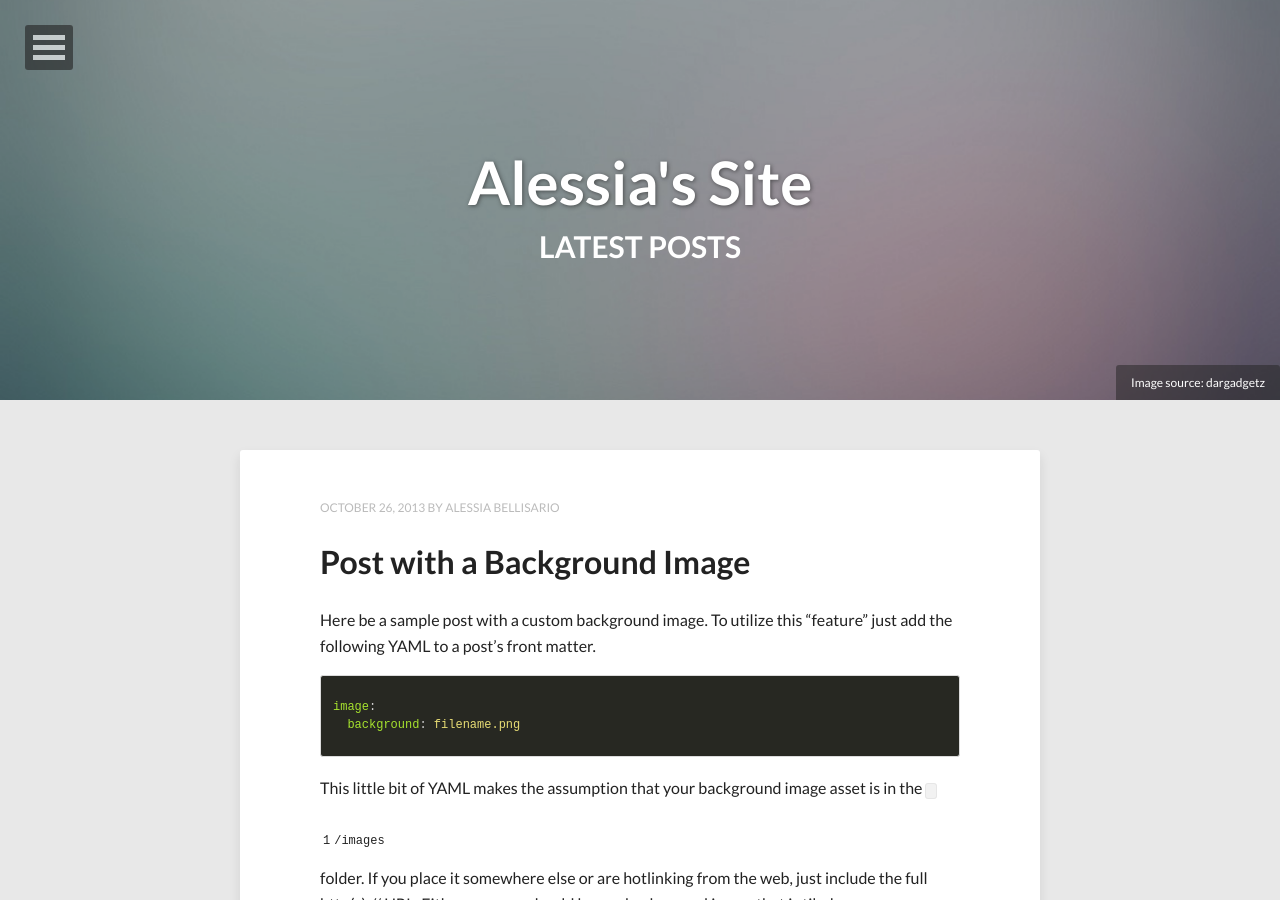
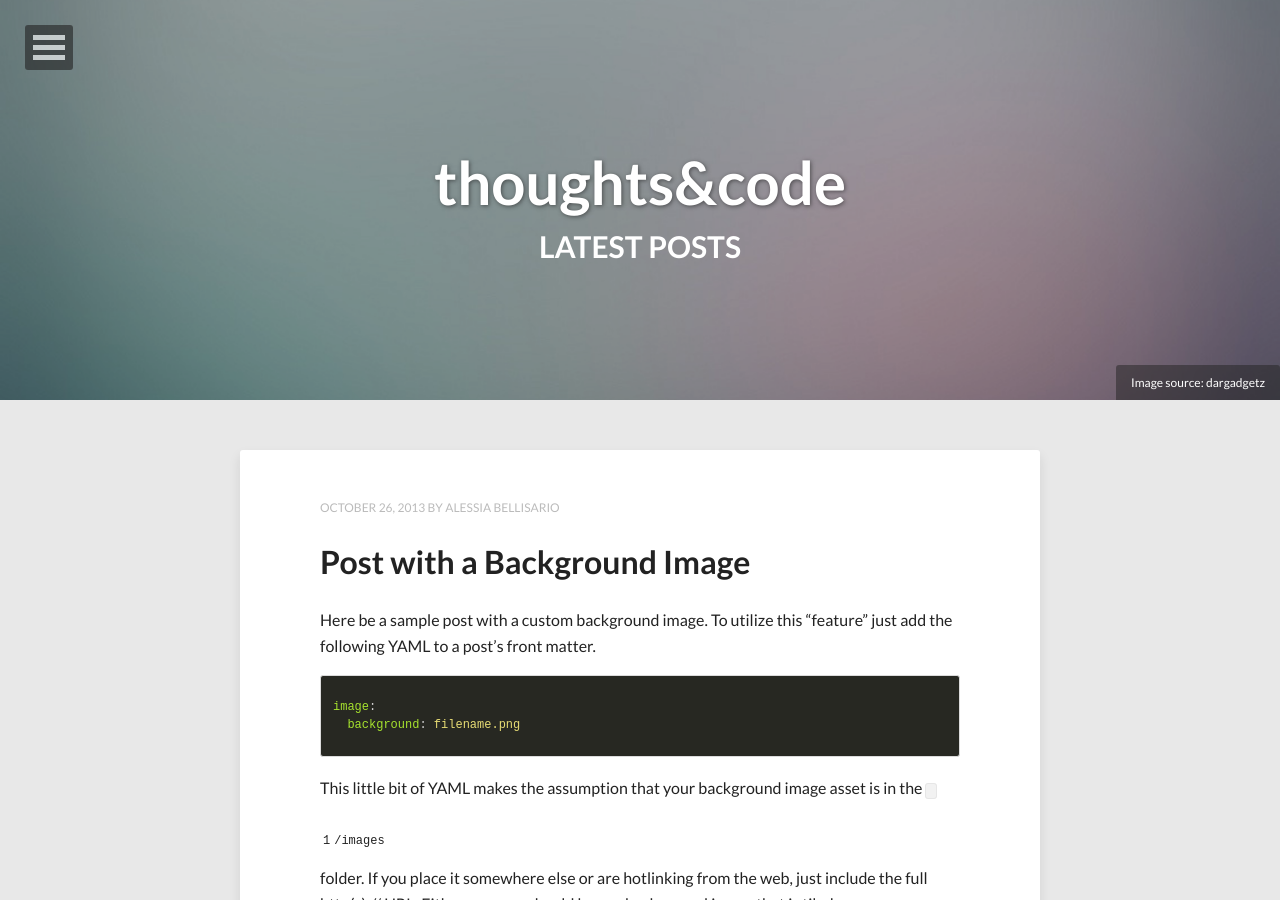
Before and after one commit to alessbell/alessbell.github.io-archive, a Jekyll site: the page built from index.html, in a window 1280 px wide and 900 px high. Built offline with Jekyll 4.4.1, drawn with Linux system fonts in a browser that asks for light colours; nearby versions of some CDN libraries; the list of posts is cut into pages by our own code.

Commit message:
thoughts&code

```diff
--- a/_config.yml
+++ b/_config.yml
@@ -1,5 +1,5 @@
-title:            Alessia's Site
-description:      Treading at the intersection of tech, politics and LGBT activism.
+title:            thoughts&code
+description:      Treading at the intersection of tech politics and LGBT activism.
 disqus_shortname:
 #Your site's domain goes here. Leave localhost server or blank when working locally.
 url:              http://alessbell.github.io
```
